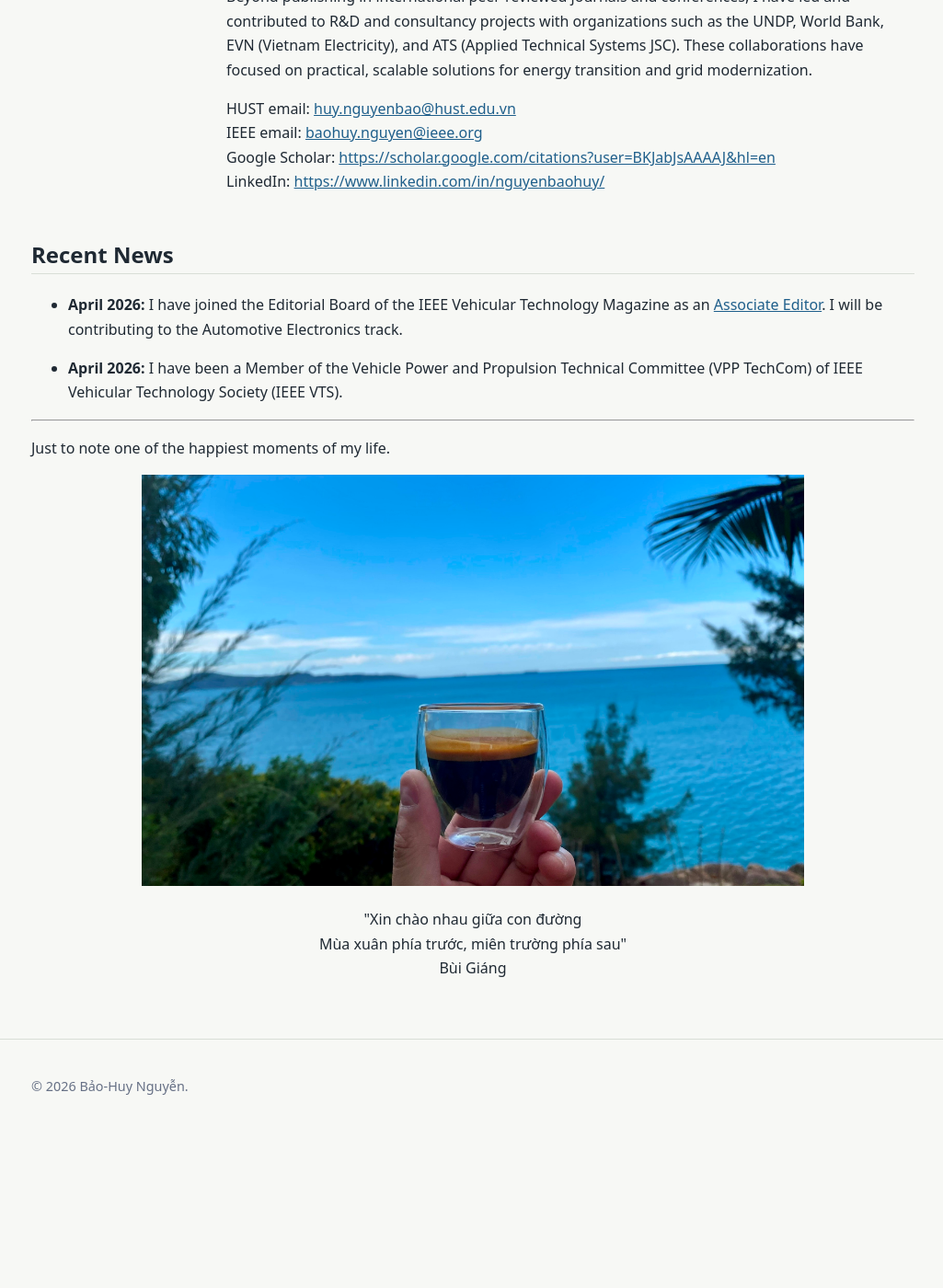
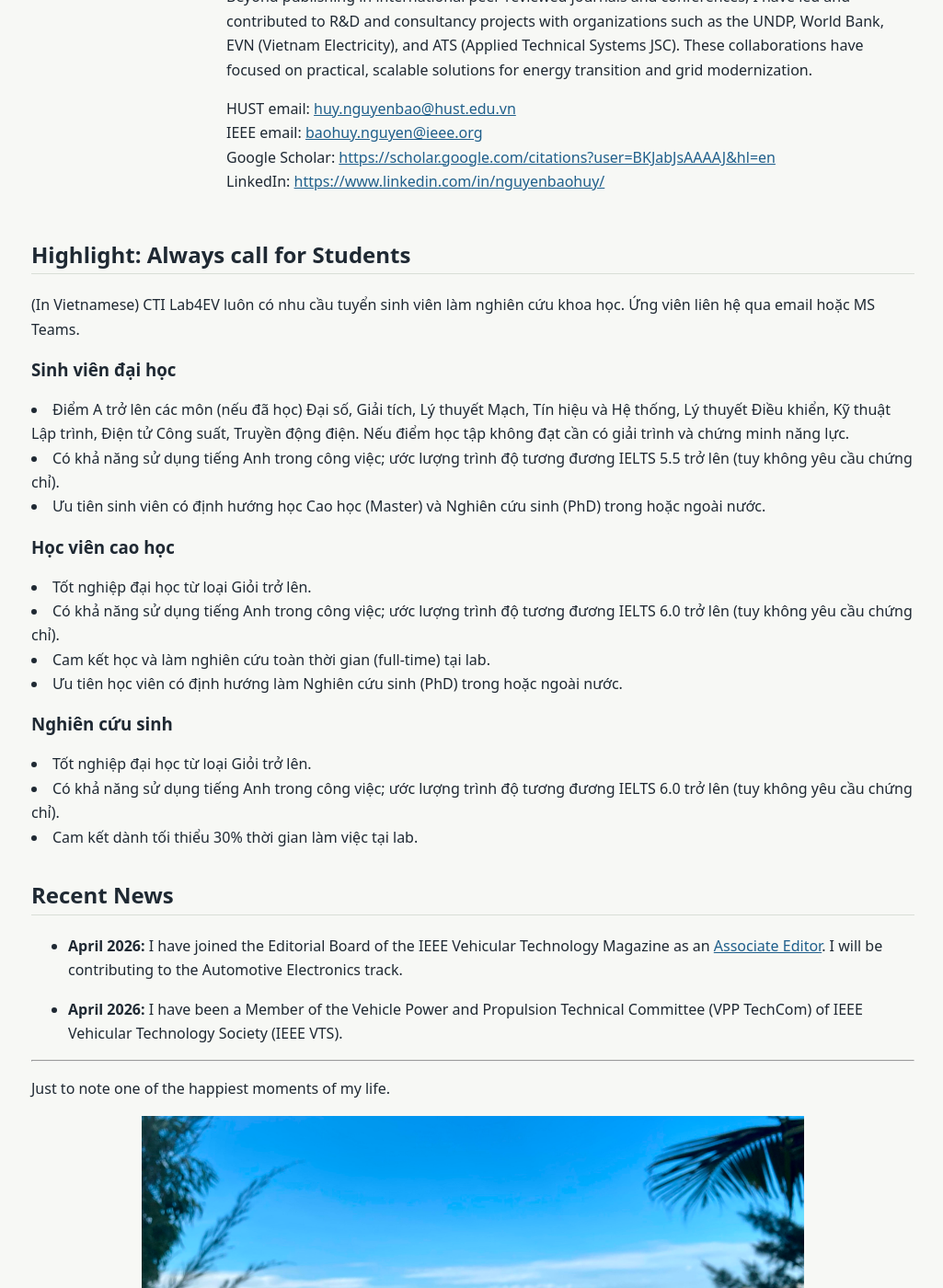
Before and after one commit to baohuynguyen/baohuynguyen.github.io, a Jekyll site: the page built from index.md, in a window 1280 px wide and 1400 px high, scrolled down 465 px. Shown: the whole window at 92% size, without its empty margins (126-1151 px from the left). Built offline with Jekyll 4.4.1, drawn with Linux system fonts in a browser that asks for light colours; before the commit the page ends 1696 px from its top, so only the background shows below that.

Commit message:
Update index.md

```diff
--- a/index.md
+++ b/index.md
@@ -33,6 +33,36 @@ title: About
   </div>
 </div>
 
+## Highlight: Always call for Students
+
+(In Vietnamese) CTI Lab4EV luôn có nhu cầu tuyển sinh viên làm nghiên cứu khoa học. Ứng viên liên hệ qua email hoặc MS Teams.
+
+### Sinh viên đại học
+
+<li>Điểm A trở lên các môn (nếu đã học) Đại số, Giải tích, Lý thuyết Mạch, Tín hiệu và Hệ thống, Lý thuyết Điều khiển, Kỹ thuật Lập trình, Điện tử Công suất, Truyền động điện. Nếu điểm học tập không đạt cần có giải trình và chứng minh năng lực.</li>
+
+<li>Có khả năng sử dụng tiếng Anh trong công việc; ước lượng trình độ tương đương IELTS 5.5 trở lên (tuy không yêu cầu chứng chỉ).</li>
+
+<li>Ưu tiên sinh viên có định hướng học Cao học (Master) và Nghiên cứu sinh (PhD) trong hoặc ngoài nước.</li>
+
+### Học viên cao học
+
+<li>Tốt nghiệp đại học từ loại Giỏi trở lên.</li>
+
+<li>Có khả năng sử dụng tiếng Anh trong công việc; ước lượng trình độ tương đương IELTS 6.0 trở lên (tuy không yêu cầu chứng chỉ).</li>
+
+<li>Cam kết học và làm nghiên cứu toàn thời gian (full-time) tại lab.</li>
+
+<li>Ưu tiên học viên có định hướng làm Nghiên cứu sinh (PhD) trong hoặc ngoài nước.</li>
+
+### Nghiên cứu sinh
+
+<li>Tốt nghiệp đại học từ loại Giỏi trở lên.</li>
+
+<li>Có khả năng sử dụng tiếng Anh trong công việc; ước lượng trình độ tương đương IELTS 6.0 trở lên (tuy không yêu cầu chứng chỉ).</li>
+
+<li>Cam kết dành tối thiểu 30% thời gian làm việc tại lab.</li>
+
 ## Recent News
 
 <ul class="news-list">
```
